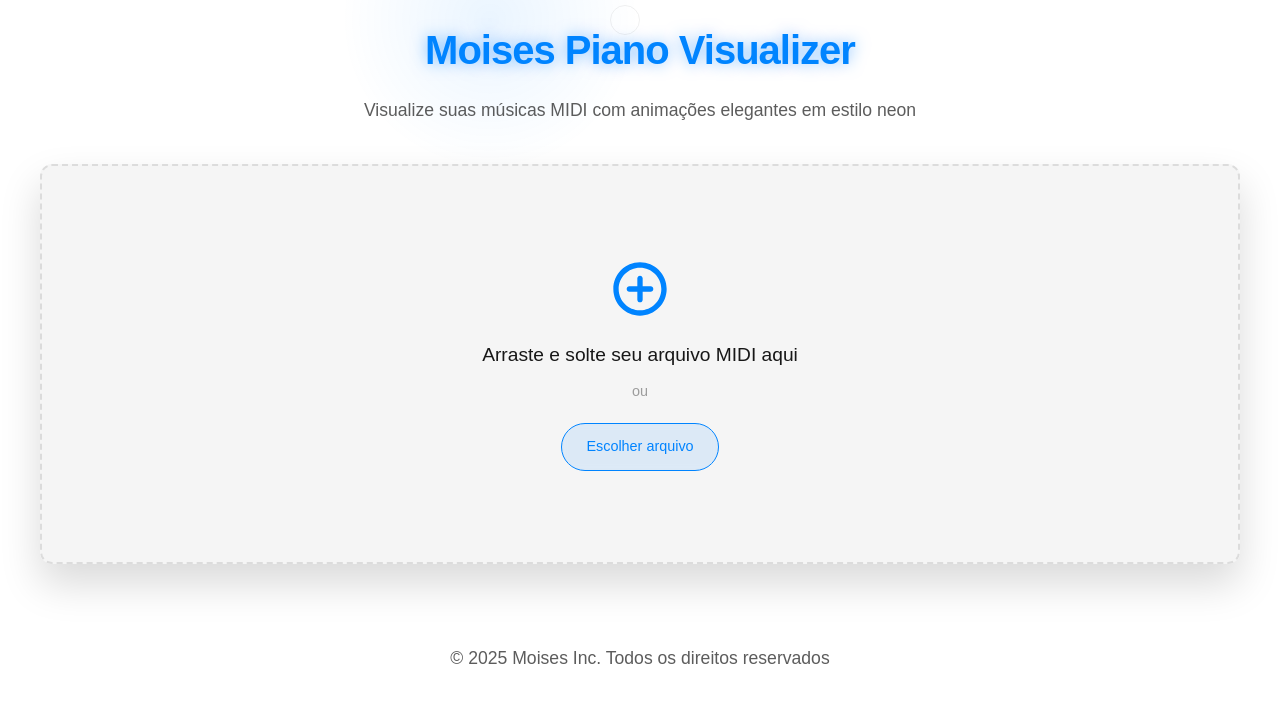
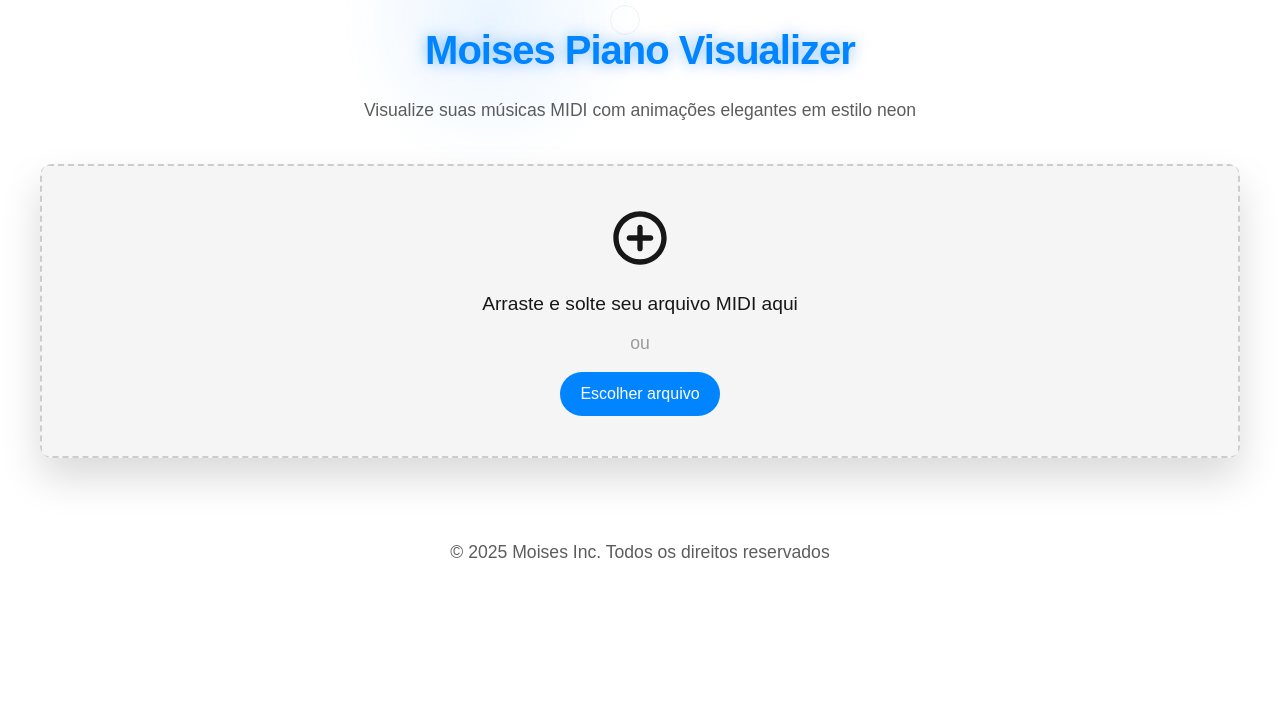
Before and after one commit to JoaquimBreno/hero-keys, a Next.js app in the folder web/: page / in a window 1280 px wide. Shown: the top 702 px of the page. Built offline with nearby package versions, Linux system fonts and the light colour scheme.

Commit message:
Voltar não volta , mas vai

```diff
--- a/web/src/components/PianoVisualizer.jsx
+++ b/web/src/components/PianoVisualizer.jsx
@@ -1,15 +1,17 @@
 'use client';
-
 import { useEffect, useRef, useState } from 'react';
 import Script from 'next/script';
 import styles from './PianoVisualizer.module.css';
+import MIDIParser from 'midi-parser-js';
 
 export default function PianoVisualizer() {
   const dropZoneRef = useRef(null);
   const fileInputRef = useRef(null);
+  const pianoVisualizationRef = useRef(null);
   const [isDragging, setIsDragging] = useState(false);
   const [isLoaded, setIsLoaded] = useState(false);
   const [fileName, setFileName] = useState('');
+  const [midiLoaded, setMidiLoaded] = useState(null);
 
   // Handle MIDI Parser script load
   const handleScriptLoad = () => {
@@ -17,6 +19,7 @@
     setIsLoaded(true);
   };
 
+  // Effect for handling drag and drop
   useEffect(() => {
     if (!dropZoneRef.current || !fileInputRef.current) return;
 
@@ -69,12 +72,9 @@
                 const midiFile = MIDIParser.parse(byteArray);
                 console.log('MIDI file parsed:', midiFile);
 
-                // Initialize piano visualization here
-                // This is where you would call your herokeys.js functionality
-                // For example: initPianoViz(midiFile);
-
                 // For now, just log the tracks
                 if (midiFile && midiFile.track) {
+                  setMidiLoaded(midiFile);
                   console.log(`Loaded ${midiFile.track.length} tracks`);
                 }
               } else {
@@ -135,6 +135,109 @@
     };
   }, [isLoaded]);
 
+  // Effect for rendering piano visualization when MIDI is loaded
+  useEffect(() => {
+    if (midiLoaded && pianoVisualizationRef.current) {
+      // Here you would implement the actual piano visualization
+      renderPianoVisualization(midiLoaded);
+    }
+  }, [midiLoaded]);
+
+  // Function for piano visualization
+  const renderPianoVisualization = (midiData) => {
+    const container = pianoVisualizationRef.current;
+    if (container) {
+      // Create a styled container for the MIDI info
+      const pianoInfoDiv = document.createElement('div');
+      pianoInfoDiv.style.width = '100%';
+      pianoInfoDiv.style.height = '100%';
+      pianoInfoDiv.style.padding = '20px';
+      pianoInfoDiv.style.color = 'var(--text-primary)';
+      pianoInfoDiv.style.overflow = 'auto';
+
+      // Add MIDI information
+      pianoInfoDiv.innerHTML = `
+        <div>
+          <h4 style="margin-bottom: 15px; font-size: 1.2rem;">MIDI File Information:</h4>
+          <p style="margin-bottom: 8px;">Format: ${midiData.format}</p>
+          <p style="margin-bottom: 8px;">Number of tracks: ${midiData.track.length}</p>
+          <p style="margin-bottom: 15px;">Time division: ${midiData.timeDivision}</p>
+
+          <div>
+            <h4 style="margin-bottom: 10px; font-size: 1.1rem;">Tracks:</h4>
+            <ul style="list-style-type: none; padding: 0;">
+              ${midiData.track.map((track, index) => `
+                <li style="margin-bottom: 5px; padding: 8px; background-color: rgba(0,0,0,0.2); border-radius: 4px;">
+                  Track ${index + 1}: ${track.event.length} events
+                </li>
+              `).join('')}
+            </ul>
+          </div>
+        </div>
+      `;
+
+      // Clear previous content and add the new info
+      container.innerHTML = '';
+      container.appendChild(pianoInfoDiv);
+    }
+  };
+
+  const goBack = () => {
+    setFileName('');
+    setMidiLoaded(null);
+    if (fileInputRef.current) {
+      fileInputRef.current.value = '';
+    }
+  };
+
+  // Additional styles for drop zone
+  const dropZoneStyle = {
+    display: 'flex',
+    flexDirection: 'column',
+    alignItems: 'center',
+    justifyContent: 'center',
+    border: '2px dashed #ccc',
+    borderRadius: '8px',
+    padding: '40px',
+    textAlign: 'center',
+    cursor: 'pointer',
+    transition: 'all 0.3s ease',
+    backgroundColor: isDragging ? 'rgba(0, 132, 255, 0.1)' : 'transparent',
+    width: '100%',
+    height: '100%'
+  };
+
+  // Full-screen visualization style
+  const fullScreenVisualizationStyle = {
+    position: 'fixed',
+    top: 0,
+    left: 0,
+    width: '100vw',
+    height: '100vh',
+    zIndex: 1000,
+    backgroundColor: 'var(--background)',
+    display: 'flex',
+    flexDirection: 'column'
+  };
+
+  // Back button style
+  const backButtonStyle = {
+    position: 'fixed',
+    bottom: '20px',
+    left: '50%',
+    transform: 'translateX(-50%)',
+    zIndex: 1001,
+    padding: '10px 20px',
+    backgroundColor: 'var(--primary-color)',
+    color: 'white',
+    border: 'none',
+    borderRadius: '50px',
+    cursor: 'pointer',
+    fontSize: '0.9rem',
+    boxShadow: '0 4px 8px rgba(0,0,0,0.2)',
+    transition: 'all 0.2s ease'
+  };
+
   return (
     <>
       <Script
@@ -143,53 +246,88 @@
         onLoad={handleScriptLoad}
       />
 
-      <div className="piano-container" id="piano-container">
+      {midiLoaded ? (
+        // Full-screen visualization when MIDI is loaded
+        <div style={fullScreenVisualizationStyle}>
+          <div style={{ padding: '20px', borderBottom: '1px solid rgba(255,255,255,0.1)' }}>
+            <h3 style={{ fontSize: '1.1rem', color: 'var(--text-secondary)' }}>
+              Arquivo carregado: {fileName}
+            </h3>
+          </div>
+
+          <div
+            className={styles.pianoVisualization}
+            id="piano-visualization"
+            ref={pianoVisualizationRef}
+            style={{ flex: 1, width: '100%' }}
+          />
+
+          <button
+            style={backButtonStyle}
+            onClick={goBack}
+          >
+            Voltar
+          </button>
+        </div>
+      ) : (
+        // File upload interface
+        <div
+          className="piano-container"
+          id="piano-container"
+          style={{
+            width: '100%',
+            height: '100%',
+            display: 'flex',
+            flexDirection: 'column'
+          }}
+        >
           {fileName ? (
             <div className={styles.loadedFile}>
               <h3>Arquivo carregado: {fileName}</h3>
-            <div className={styles.pianoVisualization} id="piano-visualization">
-              {/* Piano visualization will be rendered here by herokeys.js */}
+              <div
+                className={styles.pianoVisualization}
+                style={{ flex: 1, width: '100%', display: 'flex', justifyContent: 'center', alignItems: 'center' }}
+              >
                 <p className={styles.loadingText}>Carregando visualização...</p>
               </div>
             </div>
           ) : (
             <div
-            className={`drop-zone ${isDragging ? 'active' : ''}`}
+              style={dropZoneStyle}
+              className={isDragging ? 'active' : ''}
               id="drop-zone"
               ref={dropZoneRef}
             >
-            <div className="drop-zone-icon">
+              <div style={{ marginBottom: '20px' }}>
                 <svg width="64" height="64" viewBox="0 0 24 24" fill="none" xmlns="http://www.w3.org/2000/svg">
                   <path d="M12 2C6.48 2 2 6.48 2 12C2 17.52 6.48 22 12 22C17.52 22 22 17.52 22 12C22 6.48 17.52 2 12 2ZM12 20C7.59 20 4 16.41 4 12C4 7.59 7.59 4 12 4C16.41 4 20 7.59 20 12C20 16.41 16.41 20 12 20ZM16 11H13V8C13 7.45 12.55 7 12 7C11.45 7 11 7.45 11 8V11H8C7.45 11 7 11.45 7 12C7 12.55 7.45 13 8 13H11V16C11 16.55 11.45 17 12 17C12.55 17 13 16.55 13 16V13H16C16.55 13 17 12.55 17 12C17 11.45 16.55 11 16 11Z" fill="currentColor"/>
                 </svg>
               </div>
-            <h3 className="drop-zone-text">Arraste e solte seu arquivo MIDI aqui</h3>
-            <p className="drop-zone-subtext">ou</p>
-            <label className="browse-button" htmlFor="file-input">Escolher arquivo</label>
+              <h3 style={{ marginBottom: '10px', fontSize: '1.2rem' }}>Arraste e solte seu arquivo MIDI aqui</h3>
+              <p style={{ marginBottom: '15px', color: 'var(--text-tertiary)' }}>ou</p>
+              <label
+                style={{
+                  padding: '10px 20px',
+                  backgroundColor: 'var(--primary-color)',
+                  color: 'white',
+                  borderRadius: '50px',
+                  cursor: 'pointer',
+                  transition: 'all 0.2s ease'
+                }}
+                htmlFor="file-input"
+              >
+                Escolher arquivo
+              </label>
               <input
                 type="file"
                 id="file-input"
-              className="file-input"
+                style={{ display: 'none' }}
                 accept=".mid,.midi"
                 ref={fileInputRef}
               />
             </div>
           )}
         </div>
-
-      {fileName && (
-        <div className="controls-container" id="controls-container">
-          {/* Controls will be added here */}
-          <button
-            className={styles.resetButton}
-            onClick={() => {
-              setFileName('');
-              // Reset any piano visualization state here
-            }}
-          >
-            Carregar outro arquivo
-          </button>
-        </div>
       )}
     </>
   );
--- a/web/src/components/PianoVisualizer.module.css
+++ b/web/src/components/PianoVisualizer.module.css
@@ -44,6 +44,7 @@
     transform: translateY(-2px);
   }
 
+
   @media (prefers-color-scheme: dark) {
     .pianoVisualization {
       background-color: rgba(0, 0, 0, 0.4);
```
Also changed, not shown: web/package.json (+5 -4 lines), web/src/lib/action.js (added), web/src/lib/storage.js (added), 1 other file (tests, documents, lock files or other folders). Lines whose indentation alone changed are shown as unchanged.
